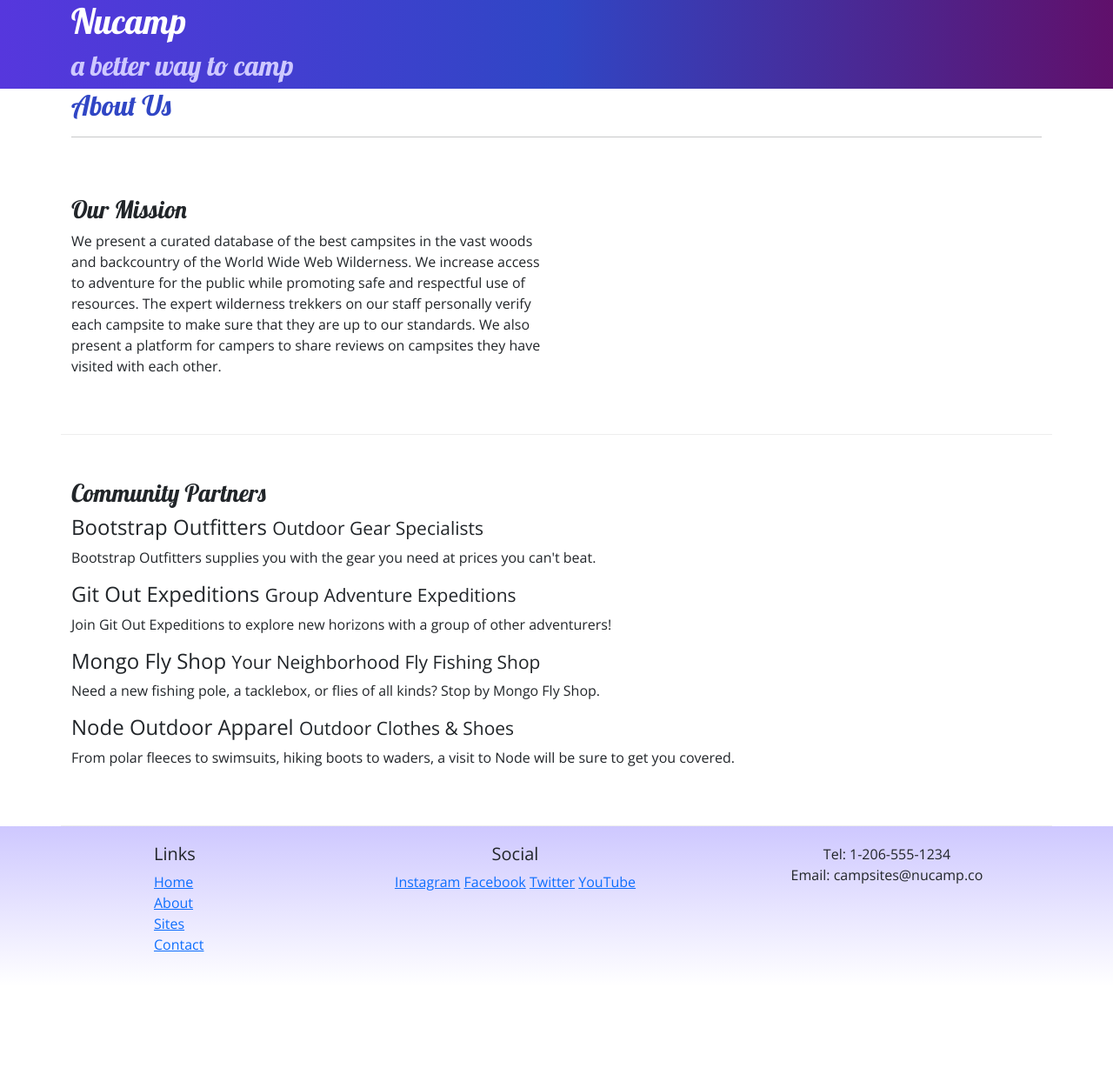
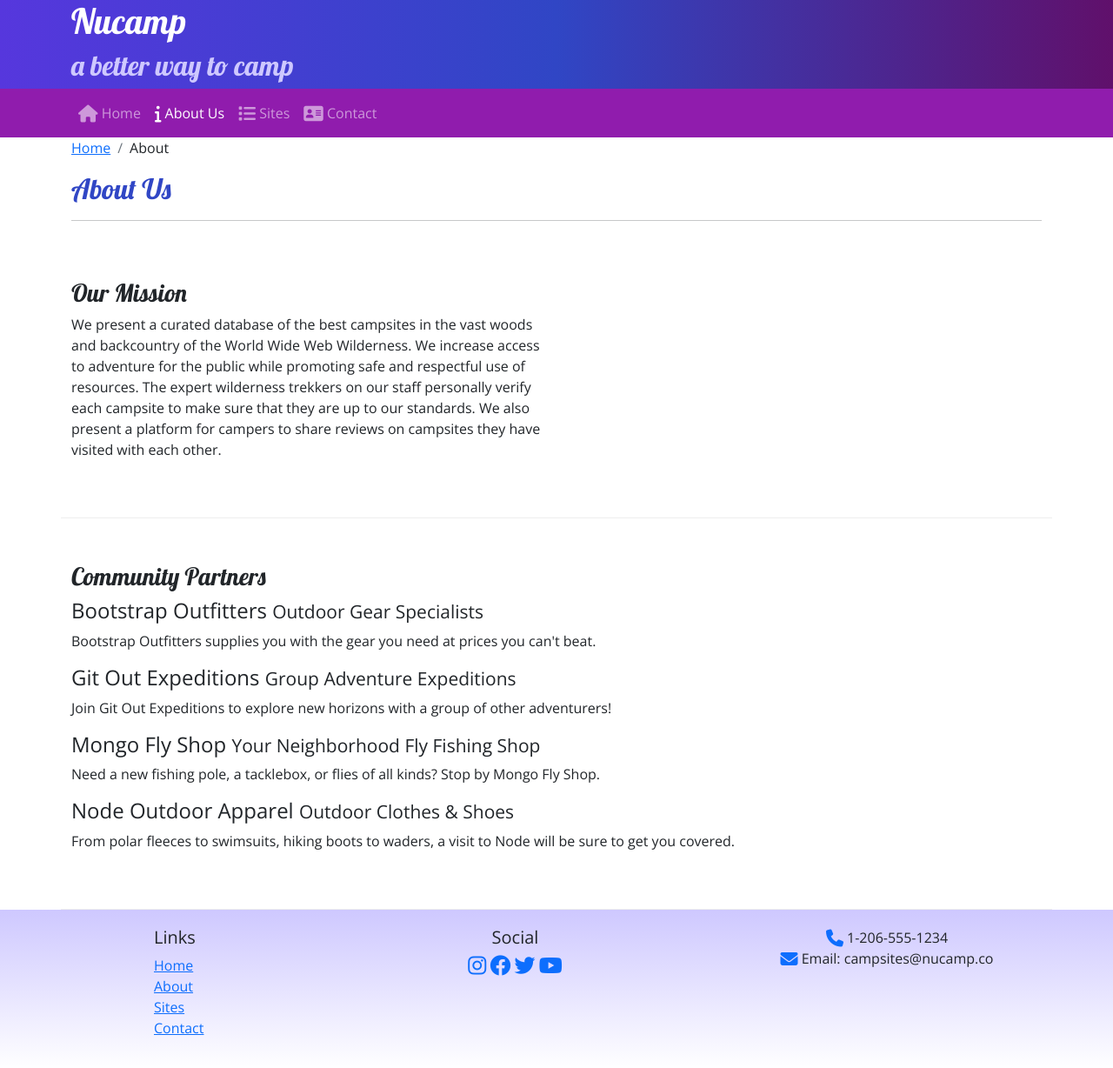
Before and after one commit to loyaldogtech/nucampsite, a plain HTML site: page aboutus.html in a window 1280 px wide. Shown: the whole page at 87% size. Before the commit the page ends 1134 px from the top, so only its background shows below. Drawn offline with nearby package versions, Linux system fonts and the light colour scheme.

Commit message:
Icon Fonts

```diff
--- a/aboutus.html
+++ b/aboutus.html
@@ -32,9 +32,30 @@
         </div>
     </header>
 
+     <!-- navbar -->
+    <nav class="navbar navbar-expand-sm navbar-dark sticky-top">
+        <div class="container">
+            <button class="navbar-toggler ms-auto" type="button" data-bs-toggle="collapse" data-bs-target="#nucampNavbar">
+                <span class="navbar-toggler-icon"></span>
+            </button>
+                <div class="collapse navbar-collapse" id="nucampNavbar">
+                    <ul class="navbar-nav">
+                        <li class="nav-item"><a class="nav-link" href="index.html"><i class="fa-solid fa-house fa-lg"></i> Home</a></li>
+                        <li class="nav-item"><a class="nav-link active" href="#"><i class="fa-solid fa-info fa-lg"></i> About Us</a></li>
+                        <li class="nav-item"><a class="nav-link" href="#"><i class="fa-solid fa-list fa-lg"></i> Sites</a></li>
+                        <li class="nav-item"><a class="nav-link" href="#"><i class="fa-solid fa-address-card fa-lg"></i> Contact</a></li>
+                    </ul>
+                </div>
+            </div>
+    </nav>
+
     <main class="container">
         <div class="row">
             <div class="col">
+                <ol class="breadcrumb">
+                    <li class="breadcrumb-item"><a href="index.html">Home</a></li>
+                    <li class="breadcrumb-item">About</li>
+                </ol>
                <h2>About Us</h2>
                <hr />
             </div>
@@ -79,14 +100,14 @@
                 </div>
                 <div class="col-6 col-sm-5 text-center">
                     <h5>Social</h5>
-                    <a href="http://instagram.com/">Instagram</a>
-                    <a href="http://facebook.com/">Facebook</a>
-                    <a href="http://twitter.com/">Twitter</a>
-                    <a href="http://youtube.com/">YouTube</a>
+                    <a href="http://instagram.com/"><i class="fa-brands fa-instagram fa-xl"></i></a>
+                    <a href="http://facebook.com/"><i class="fa-brands fa-facebook fa-xl"></i></a>
+                    <a href="http://twitter.com/"><i class="fa-brands fa-twitter fa-xl"></i></a>
+                    <a href="http://youtube.com/"><i class="fa-brands fa-youtube fa-xl"></i></a>
                 </div>
                 <div class="col-sm-4 text-center">
-                    Tel: 1-206-555-1234<br />
-                    Email: campsites@nucamp.co
+                        <i class="fa-solid fa-phone fa-lg text-primary"></i> 1-206-555-1234<br />
+                    <i class="fa-solid fa-envelope fa-lg text-primary"></i> Email: campsites@nucamp.co
                 </div>
            </div>
         </div>
```
Also changed, not shown: index.html (+12 -14 lines).
